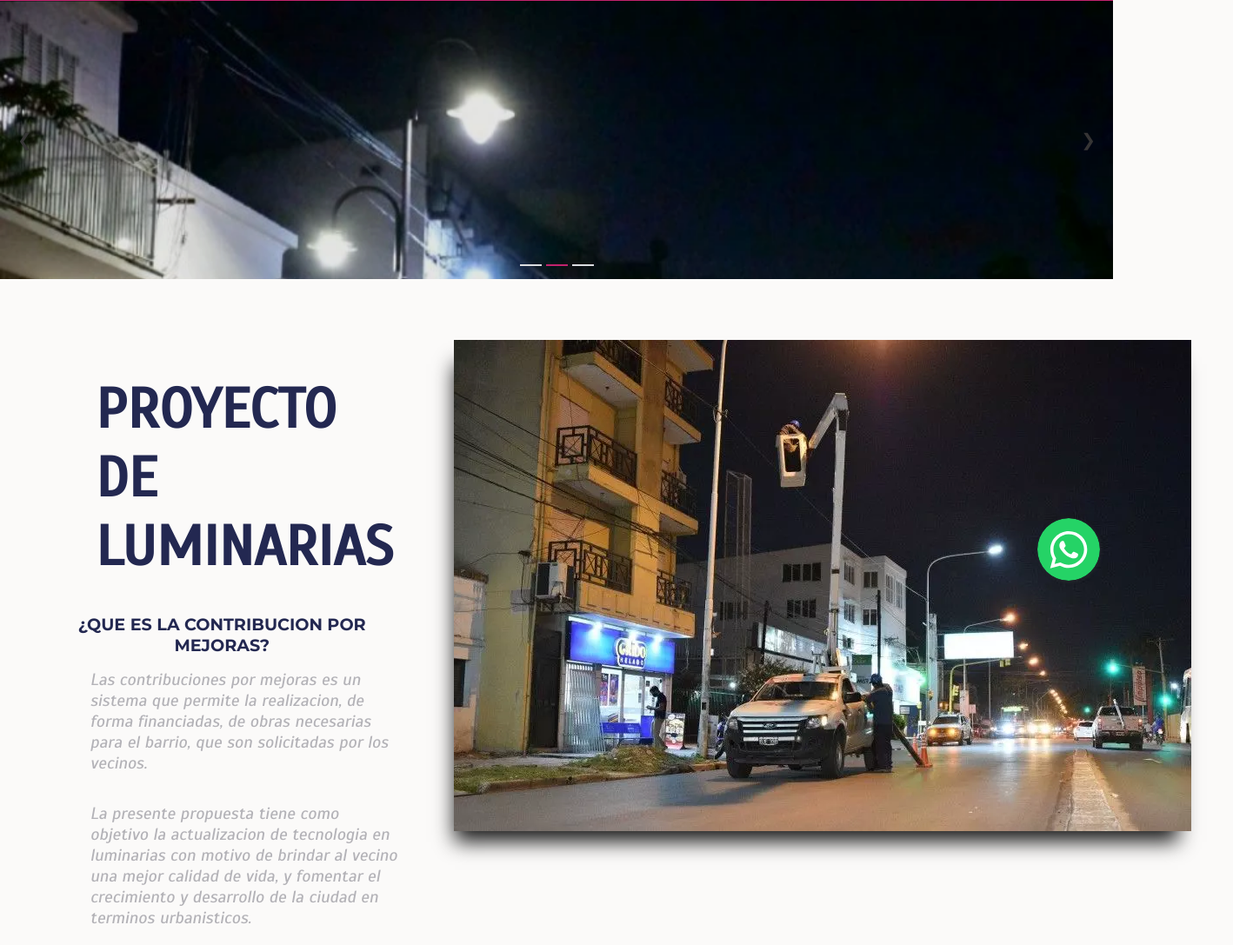
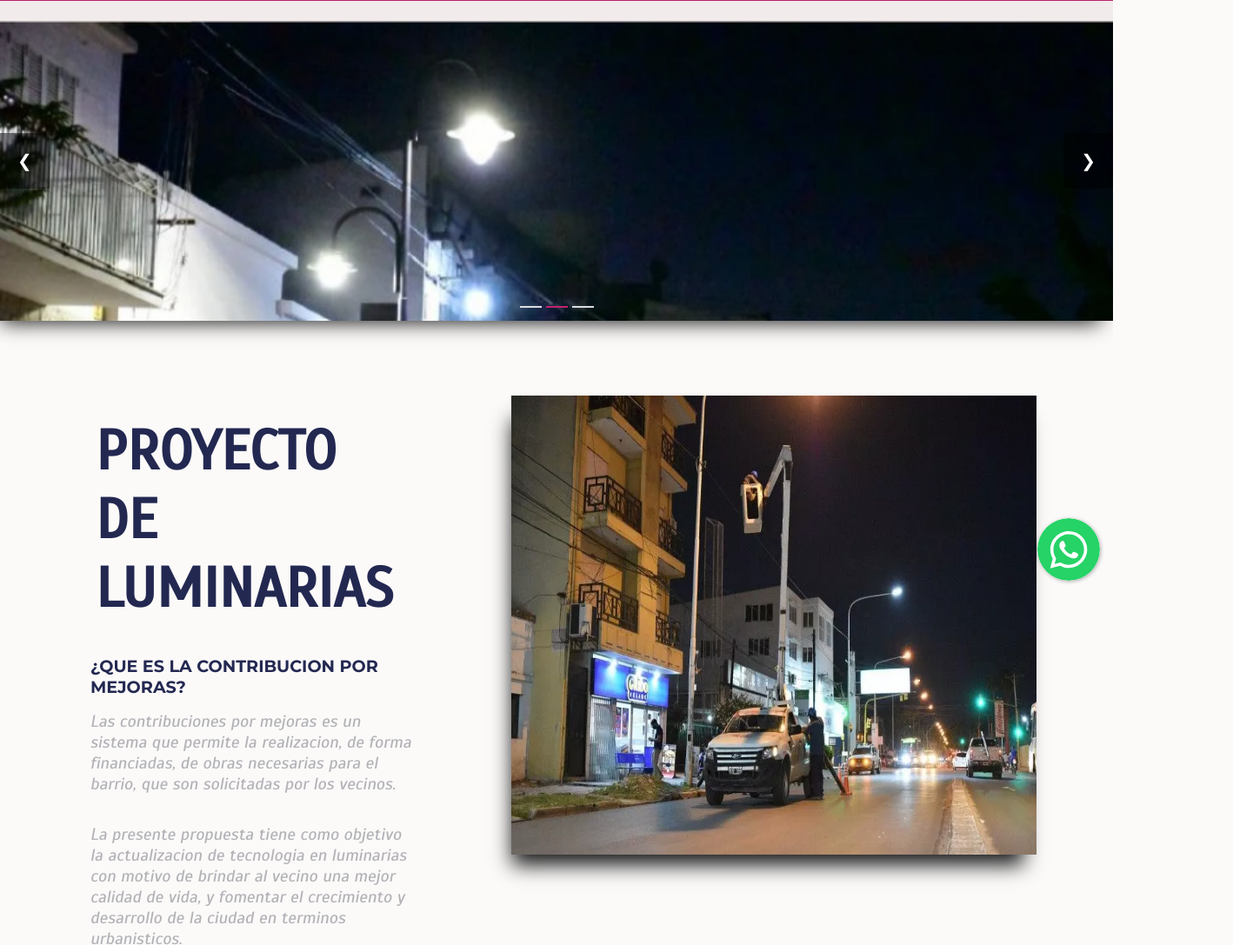
Before and after one commit to leandroMz/Fogop-Web23, a website: page index.html in a window 1280 px wide. Shown: the part 117-1204 px from the top of the page at 87% size, 1418 px wide, since content can reach past the window. Drawn offline with nearby package versions, Linux system fonts and the light colour scheme.

Commit message:
actualizando12.3

```diff
--- a/css/animation.css
+++ b/css/animation.css
@@ -67,7 +67,9 @@
    height: auto;
    position: relative;
    overflow: hidden;
-   background-color: black;
+   background-color: rgb(241, 235, 235);
+   box-shadow: -7px 10px 22px -8px rgba(0, 0, 0, 0.9);
+   padding: 1.5rem 0rem;
 
  }
 
@@ -83,7 +85,8 @@
  }
 
  .direcciones a {
-   color: rgb(54, 53, 53);
+  background-color: rgba(0, 0, 0, .5);
+   color: rgb(255, 255, 255);
    display: inline-block;
    padding: 20px;
    text-decoration: none;
@@ -126,13 +129,13 @@
  }
  @keyframes fade {
    0% {
-     opacity: .5;
+     opacity: .8;
    }20% {
-     opacity: .8;
+     opacity: .9;
    }50% {
-    opacity: .9;
+    opacity: 1;
   }75% {
-    opacity: .95;
+    opacity: 1;
   }100% {
     opacity: 1;
   }
--- a/css/desktop.css
+++ b/css/desktop.css
@@ -110,11 +110,6 @@ background: linear-gradient(90deg, rgba(255,255,255,1) 63%, rgba(212,62,133,1) 1
         padding: 13px 15px;
     }
 
-    .graf img {
-        margin: 0 3rem 0 0;
-        box-shadow: -7px 20px 22px -8px rgba(0, 0, 0, 0.9);
-
-    }
 
     .title {
         padding: 1.25rem;
@@ -132,12 +127,7 @@ background: linear-gradient(90deg, rgba(255,255,255,1) 63%, rgba(212,62,133,1) 1
         top: 3rem;
     }
 
-    .box h4 {
-        padding: 0rem 6rem 1rem 2.8rem;
-        font-size: larger;
-        text-align: center;
 
-    }
 
     section {
         display: flex;
@@ -148,7 +138,7 @@ background: linear-gradient(90deg, rgba(255,255,255,1) 63%, rgba(212,62,133,1) 1
         justify-content: center;
         justify-content: space-between;
     }
-
+/* section */
     .column1 {
         /* margin: 3rem 0rem; */
         padding: 40px;
@@ -156,7 +146,27 @@ background: linear-gradient(90deg, rgba(255,255,255,1) 63%, rgba(212,62,133,1) 1
         flex-direction: row-reverse;
         justify-content: space-around;
     }
+    /* imagen */
+    .graf-info {
+        height: 33rem;
+        width: 150rem;
+        margin: 1rem 3rem;
+        box-shadow: -7px 20px 22px -8px rgba(0, 0, 0, 0.9);
+    }
+    .graf-info img {
+        width: 100%;
+        height: 100%;
+    }
+    .start-info{
 
+    }
+    .orderContr {
+        padding: 0rem 4rem 1rem 4rem;
+        font-size: larger;
+        text-align: left;
+    }
+
+/* info */
     .cards-info {
         width: 30%;
         border-radius: 1rem;
@@ -243,9 +253,7 @@ background: linear-gradient(90deg, rgba(255,255,255,1) 63%, rgba(212,62,133,1) 1
         font-size: large;
     }
 
-    .orderContr {
-        text-align: left;
-    }
+
 
     .comentarios {
         display: flex;
--- a/css/faq-css.css
+++ b/css/faq-css.css
@@ -9,8 +9,8 @@
 
 body {
     font-family: 'Open Sans', sans-serif;
-    background: rgb(255, 255, 255);
-    background: linear-gradient(180deg, rgba(255, 255, 255, 1) 0%, rgba(255, 255, 255, 1) 21%, rgba(245, 234, 234, 1) 41%, rgba(125, 117, 117, 1) 100%);
+    background: rgb(119,119,119);
+background: linear-gradient(0deg, rgba(119,119,119,1) 10%, rgba(228,227,227,1) 25%, rgba(247,246,246,1) 32%, rgba(255,255,255,1) 34%, rgba(255,255,255,1) 35%, rgba(210,86,144,1) 59%, rgba(194,35,110,1) 68%, rgba(194,35,110,1) 100%);
     margin: 0;
     padding: 0;
 }
@@ -28,7 +28,7 @@ p {
 a{
     text-decoration: none;
     font-family: var(--fontParrafos);
-    color:#F3603B;
+    color:#c2236e;
     font-weight: 500;
 }
 .faq-container {
@@ -69,14 +69,14 @@ a{
     color: #F9F9F9;
     text-decoration: none;
     border-radius: 10px;
-    background-color: #F3603B;
+    background-color: #c2236e;
     padding: .3rem .8rem;
     box-shadow: 3px 4px 6px -1px rgba(0, 0, 0, 1);
 }
 
 .back-button a:hover {
     color: white;
-    background-color: #f3603b;
+    background-color: #c2236e;
     box-shadow: inset 3px 5px 9px -1px rgb(70, 16, 7);
 }
 
--- a/css/mobile.css
+++ b/css/mobile.css
@@ -1,7 +1,8 @@
 @media (max-width: 800px) {
 
 
-    .btton, .program-title {
+    .btton,
+    .program-title {
         display: none;
     }
 
@@ -193,9 +194,8 @@
     }
 
     /* HAMBUR MODE */
-    .mn-dsktop{
+    .mn-dsktop {
         display: none;
-        background-image: linear-gradient(to left top, #c2236e, #bc3e92, #ad57b1, #966dcb, #7881dd, #7d90e4, #849fea, #8eaeef, #b2c0f3, #d0d4f6, #e9e9fa, #ffffff);
         position: absolute;
         top: 0;
         right: 0;
@@ -203,40 +203,50 @@
         height: 100%;
         color: white;
         padding: 20px;
+        background: rgb(255, 255, 255);
+        background: rgb(255, 255, 255);
+        background: linear-gradient(151deg, rgba(255, 255, 255, 1) 7%, rgba(255, 255, 255, 1) 20%, rgba(210, 86, 144, 1) 43%, rgba(194, 35, 110, 1) 60%, rgba(194, 35, 110, 1) 100%);
     }
-    .desktop-menu li{
+
+    .desktop-menu li {
         padding: 2rem 1rem;
     }
-    .desktop-menu a{
+
+    .desktop-menu a {
         color: var(--titulos);
         font-size: 1.3rem;
         /* line-height: 3rem; */
     }
-    .mn-dsktop.show-menu{
+
+    .mn-dsktop.show-menu {
         display: block;
         animation: slide-in 0.5s ease-out;
         z-index: 9999;
     }
 
     @keyframes slide-in {
-        from{
+        from {
             transform: translateX(100%);
         }
-        to{
+
+        to {
             transform: translateX(0);
         }
     }
-    .close-menu{
+
+    .close-menu {
         background-color: transparent;
         padding: .05rem .05rem;
     }
-    .close-menu:hover{
-    box-shadow: inset 3px 5px 9px -1px rgb(70, 16, 7);
+
+    .close-menu:hover {
+        box-shadow: inset 3px 5px 9px -1px rgb(70, 16, 7);
 
     }
-    .close-menu i{
-color: var(--botones);
-font-size: 3rem;
+
+    .close-menu i {
+        color: var(--botones);
+        font-size: 3rem;
     }
 
 
@@ -272,8 +282,12 @@ font-size: 3rem;
         transition: 2s;
     }
 
-    .graf img {
+    .graf-info {
         display: none;
+    }
+
+    .start-info {
+        margin: 2rem 0rem 0rem;
     }
 
     .p-mobile {
--- a/css/style.css
+++ b/css/style.css
@@ -124,10 +124,7 @@ h5{
     color: #25D366;
 }
 
-.graf {
-    display: flex;
-    flex-direction: column;
-}
+
 
 .dowloadNotas:hover {
     background-color:var(--cintas);
--- a/index.html
+++ b/index.html
@@ -66,10 +66,10 @@
             </div>
         </div>
         <section class="column1" id="project">
-            <div class="graf">
+            <div class="graf-info">
                 <img class="lazyload" data-src="/img/f3.webp" alt="proyecto luminarias, FOGOP">
             </div>
-            <div class="box">
+            <div class="start-info">
                 <h3 class="title">PROYECTO DE LUMINARIAS</h3><br>
                 <h4 class="orderContr">¿QUE ES LA CONTRIBUCION POR MEJORAS?</h4>
                 <p class="parrafoo">Las contribuciones por mejoras es un sistema que permite la realizacion, de forma
@@ -237,7 +237,7 @@
                     </div>
                 </div>
             </section>
-            <h5>Su boleta correspondiente a las obra de "Contribución por Mejoras" se recibirán una vez culminada la obra en cuestión. Ante cualquier duda se puede comunicar al número +54 9 379-4265994</h5>
+            <h5>Su boleta correspondiente a la obra de "Contribución por Mejoras" la recibirá una vez culminada la obra en cuestión. Ante cualquier duda se puede comunicar al número +54 9 379-4265994</h5>
         </section>
         <section class="box4">
             <h2 class="sub-title3">Consulta el estado de deuda, imprimí o abona tus boletas desde ACOR.</h2><br>
```
Also changed, not shown: faq.html (+2 -3 lines).
